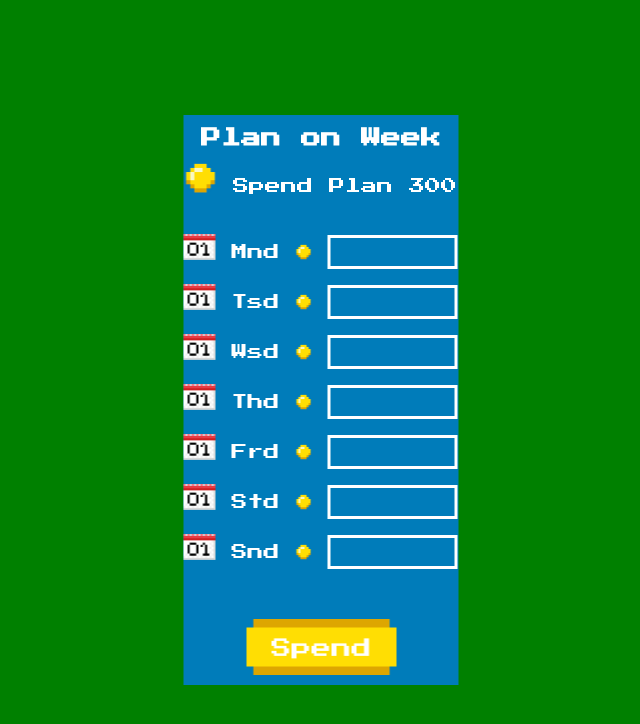
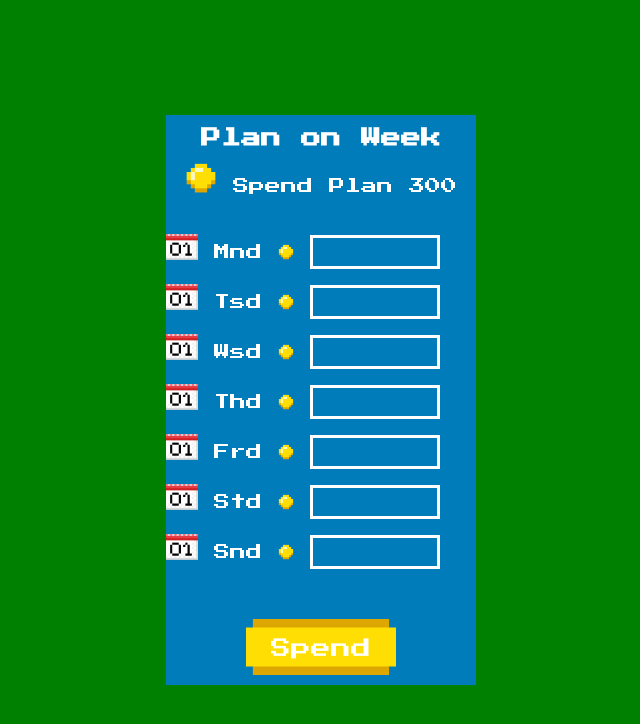
Before and after one commit to Sanevs22/on_pocket, a plain HTML site: page index.html in a window 1280 px wide. Shown: the whole page, without its empty margins (319-959 px from the left). Drawn offline with Linux system fonts and the light colour scheme.

Commit message:
new style2

```diff
--- a/style.css
+++ b/style.css
@@ -9,7 +9,7 @@ body {
     background-color: #007CBA;
     margin-left: auto;
     margin-right: auto;
-    width: 275px;
+    width: 310px;
     height: 570px;
     color: rgb(255, 255, 255);
     position: absolute;
```
